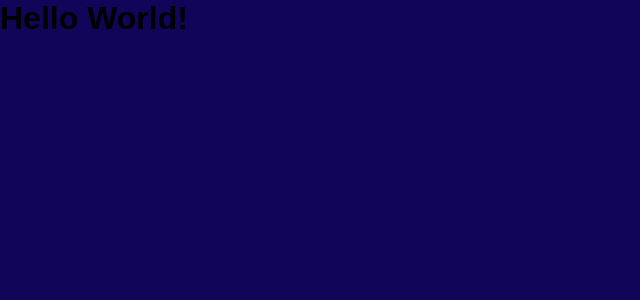
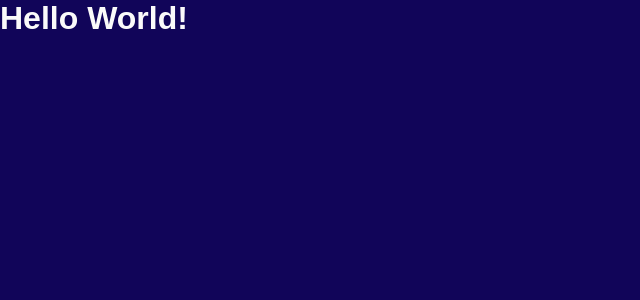
Before and after one commit to GustavoBiava/lista-tarefas-react, a React (Create React App) app: page / in a window 1280 px wide. Shown: the top 300 px of the page, without its empty margins (0-640 px from the left). Built offline with nearby package versions, Linux system fonts and the light colour scheme.

Commit message:
Eslint and editorconfig configurations

```diff
--- a/src/App.css
+++ b/src/App.css
@@ -8,6 +8,7 @@
 body {
   font-family: sans-serif;
   background-color: #110559;
+  color: rgb(250, 250, 250);
 }
 
 button {
--- a/src/App.js
+++ b/src/App.js
@@ -2,7 +2,7 @@ import React from "react";
 import './App.css';
 
 function App() {
-  return <h1>Hello World!</h1>
+  return <h1>Hello World!</h1>;
 }
 
 export default App;
```
Also changed, not shown: package.json (+9 -0 lines), .babelrc.json (added), .eslintrc.js (added), 2 other files (tests, documents, lock files or other folders).
